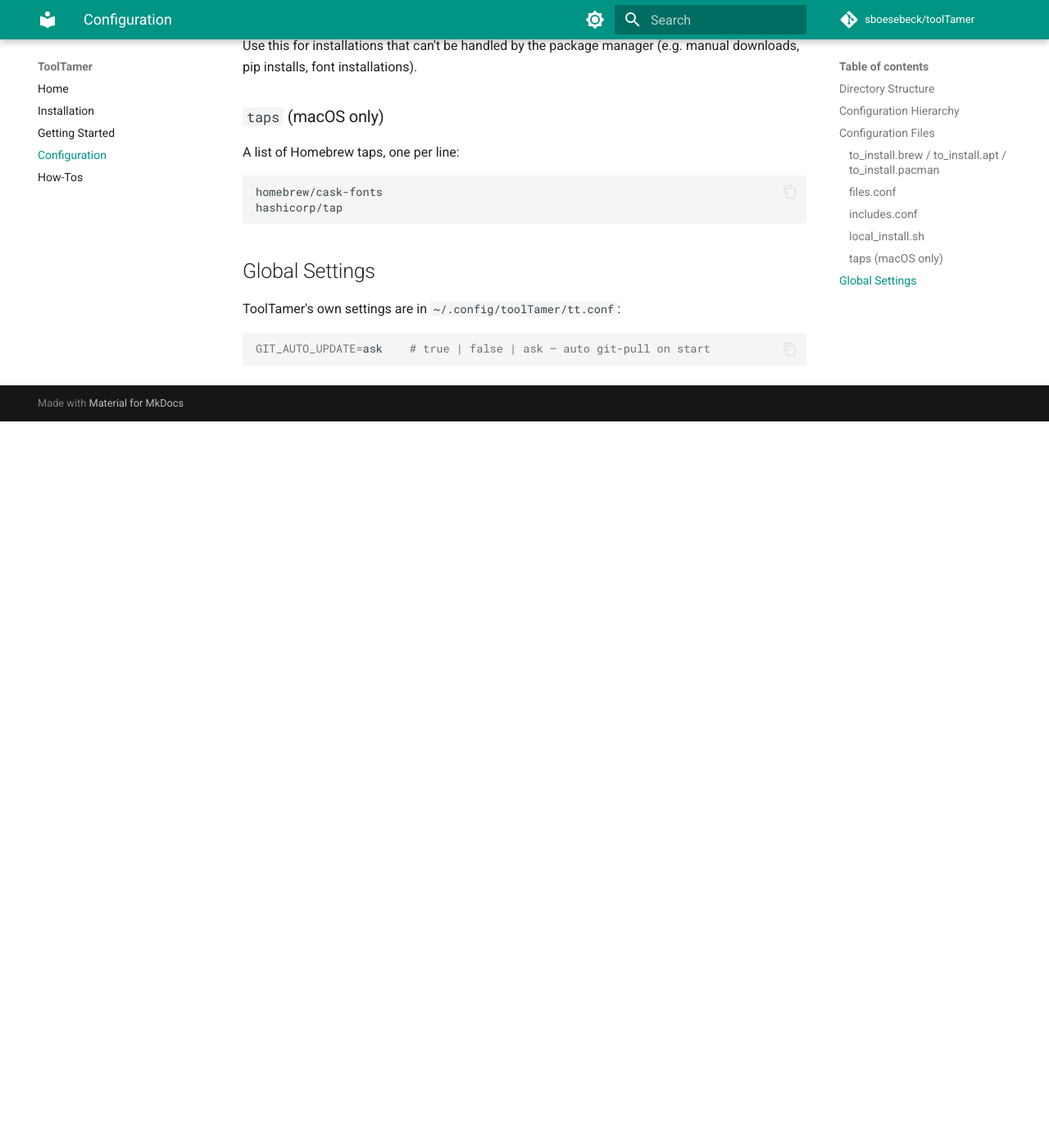
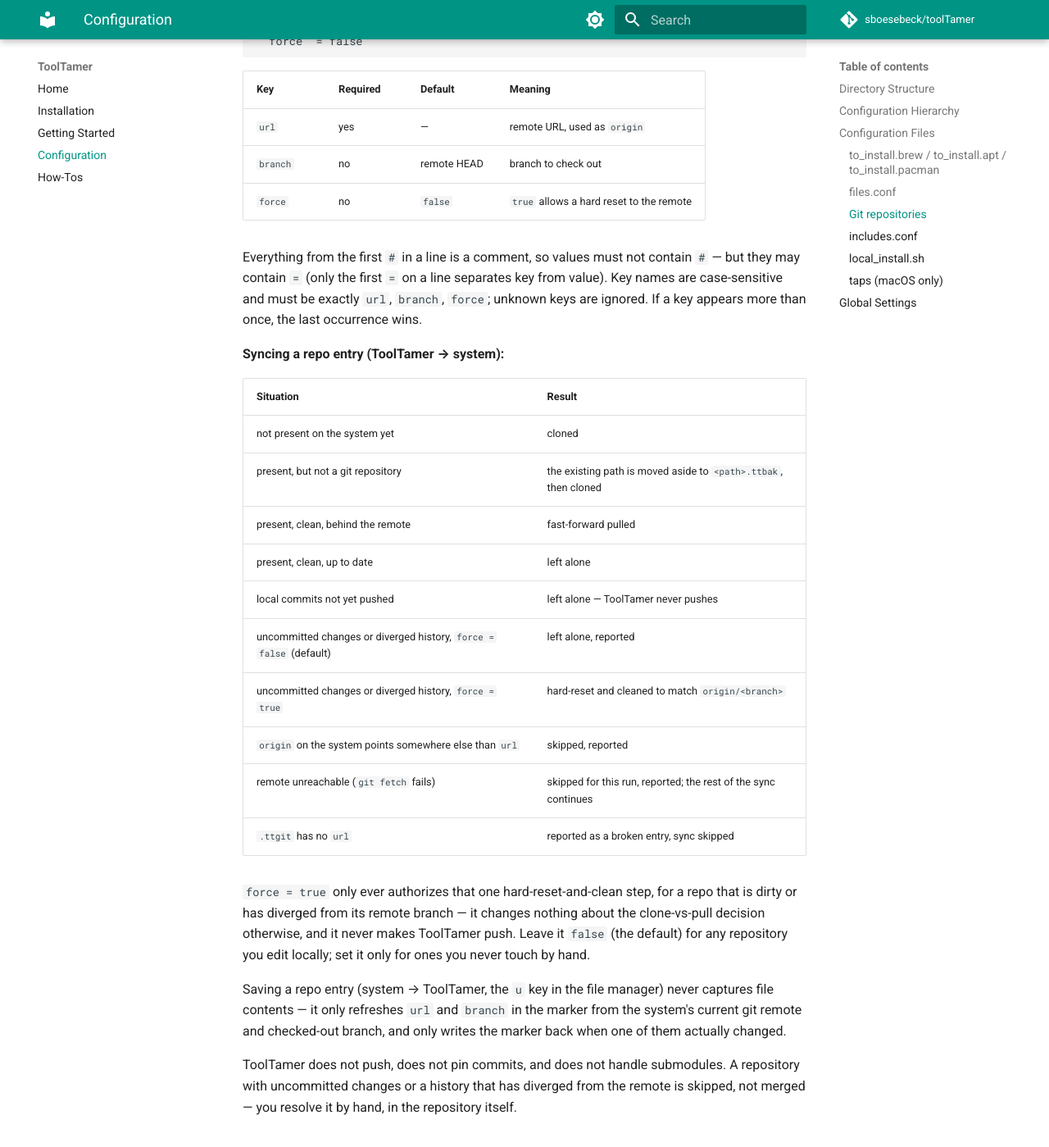
Before and after one commit to sboesebeck/toolTamer, an MkDocs documentation site: the page built from docs/configuration.md, in a window 1280 px wide and 1400 px high, scrolled down 2054 px. Shown: the whole window at 82% size. Built offline with MkDocs 1.6.1 and Material for MkDocs 9.7.7, drawn with Linux system fonts in a browser that asks for light colours; comment, search, counter and statistics services are not loaded; before the commit the page ends 2568 px from its top, so only the background shows below that; some of the changed text lies outside the part shown.

Commit message:
docs: describe git-repo tracking in the files section
- docs/configuration.md: new "Git repositories" subsection under
  Configuration Files — .ttgit marker format, key semantics (comment
  handling, case sensitivity, duplicate-key precedence), and the full
  TT -> system sync decision table, including the force key's exact
  scope and what "save" does (refresh only, never captures content).
- docs/howtos.md: two new how-tos — tracking a repo when adding a path,
  and converting an already-tracked directory into a repo entry via the
  'g' keybind.

Corrects several details against the shipped code rather than the
original task brief (see task-17-report.md).

````diff
--- a/docs/configuration.md
+++ b/docs/configuration.md
@@ -61,14 +61,76 @@
 Maps files in the `files/` subdirectory to their target location relative to `$HOME`.
 
 ```
-# Format: filename:target_relative_to_home
-myzshrc:.zshrc
-myKittyConf:.config/kitty/kitty.conf
-shellScript:bin/
+# Format: filename;target_relative_to_home
+myzshrc;.zshrc
+myKittyConf;.config/kitty/kitty.conf
+shellScript;bin/
 ```
 
 - If the target ends with `/`, the file keeps its original name and is placed in that directory.
 - Comparison uses **SHA256 checksums** — if checksums differ, ToolTamer asks what to do.
+
+### Git repositories
+
+`files.conf` is unchanged for this case — the entry is still a directory
+mapping like any other. What changes is what's *inside* the entry's
+`files/` directory: instead of a mirrored copy of the directory's
+contents, it holds only a `.ttgit` marker file. ToolTamer never stores the
+repository's contents and never mirrors it; it syncs the entry with `git
+clone` / `git pull` instead.
+
+```
+configs/<host>/files.conf
+  nvim;.config/nvim
+
+configs/<host>/files/nvim/.ttgit
+  url    = git@github.com:you/nvim.git
+  branch = main
+  force  = false
+```
+
+| Key | Required | Default | Meaning |
+|---|---|---|---|
+| `url` | yes | — | remote URL, used as `origin` |
+| `branch` | no | remote HEAD | branch to check out |
+| `force` | no | `false` | `true` allows a hard reset to the remote |
+
+Everything from the first `#` in a line is a comment, so values must not
+contain `#` — but they may contain `=` (only the first `=` on a line
+separates key from value). Key names are case-sensitive and must be
+exactly `url`, `branch`, `force`; unknown keys are ignored. If a key
+appears more than once, the last occurrence wins.
+
+**Syncing a repo entry (ToolTamer → system):**
+
+| Situation | Result |
+|---|---|
+| not present on the system yet | cloned |
+| present, but not a git repository | the existing path is moved aside to `<path>.ttbak`, then cloned |
+| present, clean, behind the remote | fast-forward pulled |
+| present, clean, up to date | left alone |
+| local commits not yet pushed | left alone — ToolTamer never pushes |
+| uncommitted changes or diverged history, `force = false` (default) | left alone, reported |
+| uncommitted changes or diverged history, `force = true` | hard-reset and cleaned to match `origin/<branch>` |
+| `origin` on the system points somewhere else than `url` | skipped, reported |
+| remote unreachable (`git fetch` fails) | skipped for this run, reported; the rest of the sync continues |
+| `.ttgit` has no `url` | reported as a broken entry, sync skipped |
+
+`force = true` only ever authorizes that one hard-reset-and-clean step,
+for a repo that is dirty or has diverged from its remote branch — it
+changes nothing about the clone-vs-pull decision otherwise, and it never
+makes ToolTamer push. Leave it `false` (the default) for any repository
+you edit locally; set it only for ones you never touch by hand.
+
+Saving a repo entry (system → ToolTamer, the `u` key in the file manager)
+never captures file contents — it only refreshes `url` and `branch` in
+the marker from the system's current git remote and checked-out branch,
+and only writes the marker back when one of them actually changed.
+
+ToolTamer does not push, does not pin commits, and does not handle
+submodules. A repository with uncommitted changes or a history that has
+diverged from the remote is skipped, not merged — you resolve it by hand,
+in the repository itself.
 
 ### `includes.conf`
 
````
Also changed, not shown: docs/howtos.md (+49 -1 lines).
